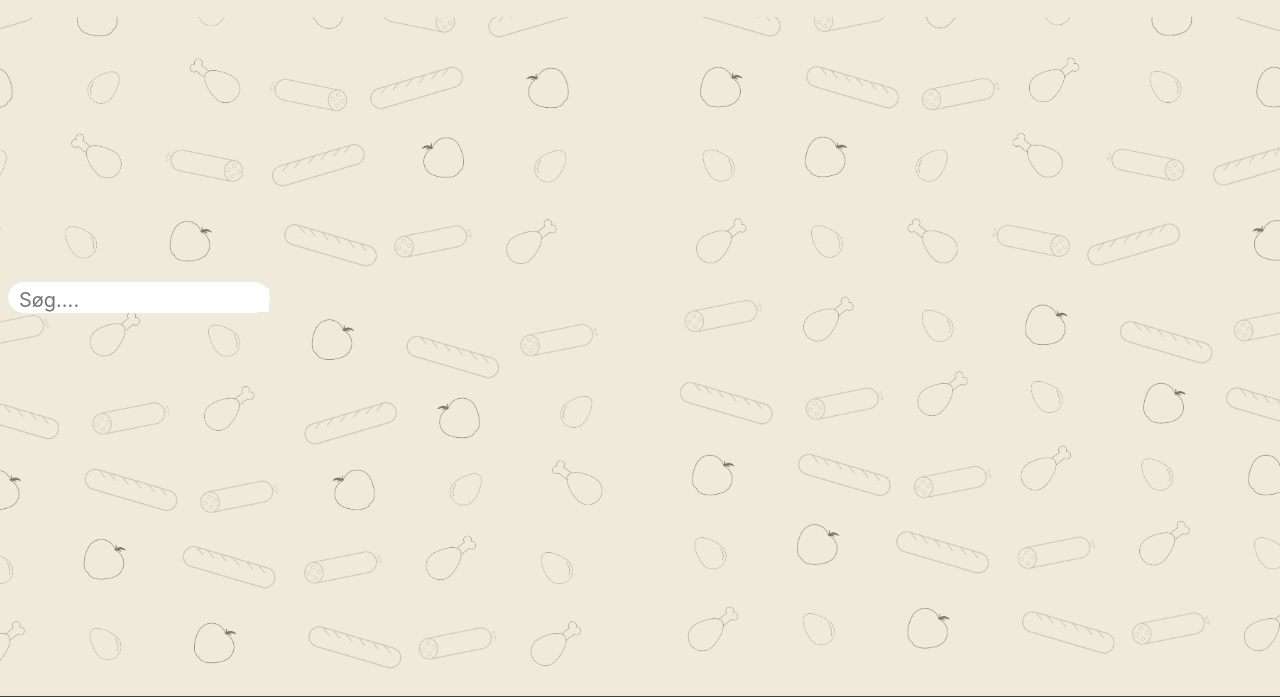
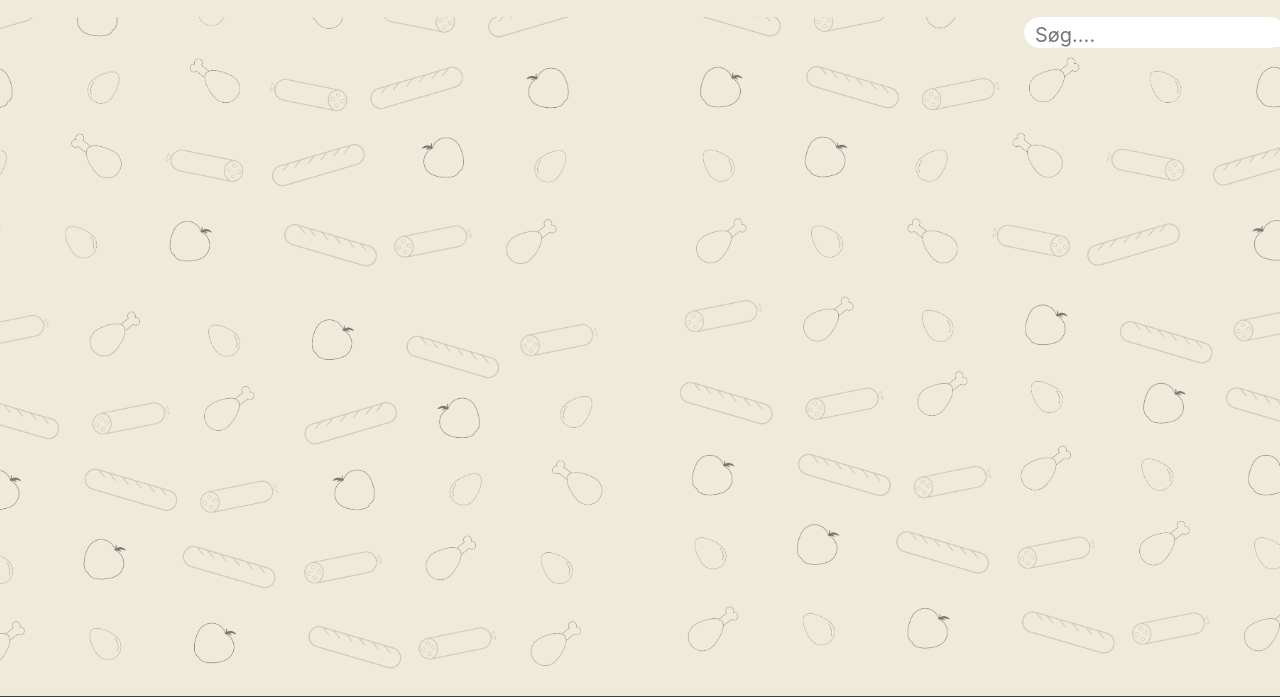
Before and after one commit to khalilam/uxpro, a plain HTML site: page index.html in a window 1280 px wide. Shown: the part 103-800 px from the top of the page. Drawn offline with Linux system fonts and the light colour scheme.

Commit message:
ændrede position

```diff
--- a/style.css
+++ b/style.css
@@ -70,7 +70,8 @@ body {
     background: white;
     width: max-content;
     display: inline-block;
-    margin: 8px;
+    margin-left: 80%;
+    margin-top: -530px;
 }
 
 .search-box:hover{
```
